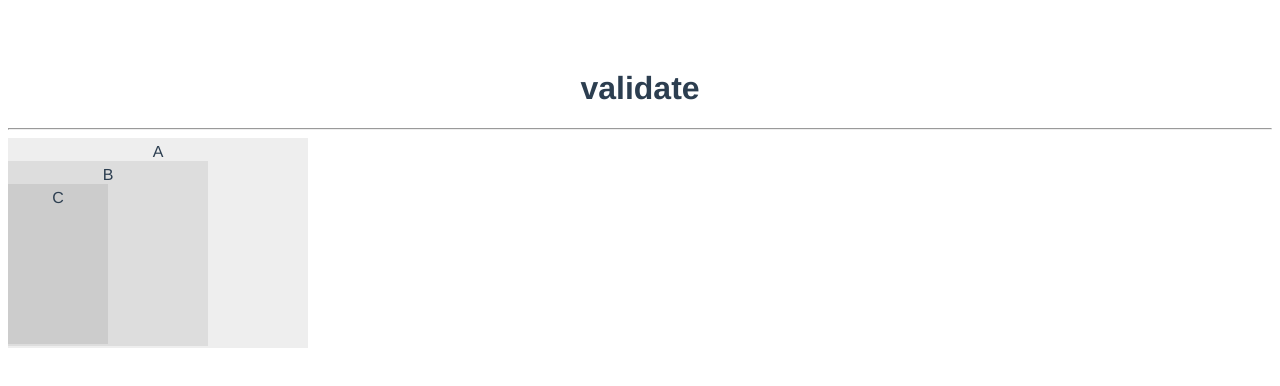
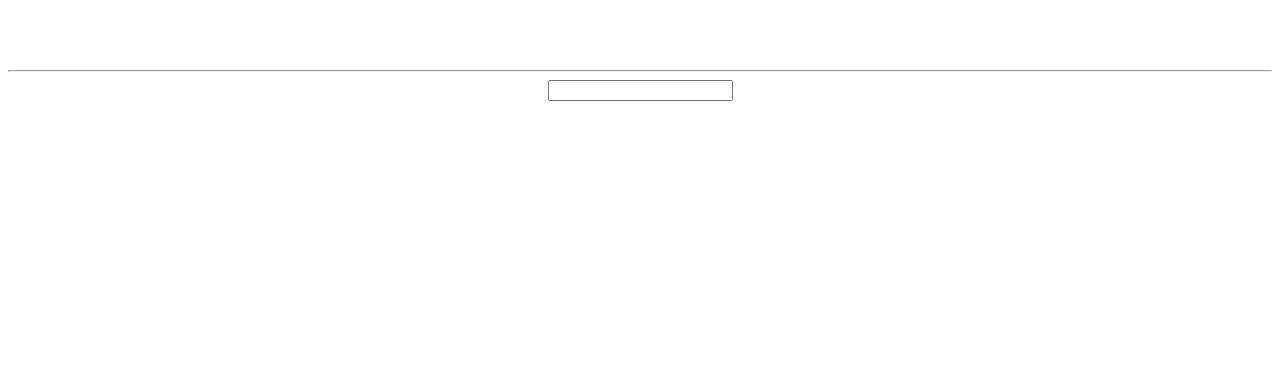
Before and after one commit to s-peace/vue_options_app, a Vue app: page / in a window 1280 px wide. Shown: the top 386 px of the page. Built offline with nearby package versions, Linux system fonts and the light colour scheme.

Commit message:
event key

```diff
--- a/src/App.vue
+++ b/src/App.vue
@@ -1,6 +1,6 @@
 <template>
   <div id="app">
-    <HelloWorld title="validate" />
+    <HelloWorld title="" />
   </div>
 </template>
 
@@ -14,7 +14,7 @@ export default {
   },
   data: function(){
     return {
-      message: "validate",
+      message: "",
       num: 99,
     };
   },
--- a/src/components/HelloWorld.vue
+++ b/src/components/HelloWorld.vue
@@ -3,11 +3,7 @@
     <h1>{{title}}</h1>
     <pre v-on:click="clear">{{message}}</pre>
     <hr>
-    <div id="out" class="out" v-on:click="a_event">A
-      <div id="mid" class="mid" v-on:click.self="b_event">B
-        <div id="in" class="in" v-on:click="c_event">C</div>
-      </div>
-    </div>
+    <div><input type="text" v-on:keydown="type"></div>
   </div>
 </template>
 
@@ -24,19 +20,14 @@ export default {
     };
   },
   methods:{
-    a_event: function(event){
-      this.message += "A_Event [" + event.target.id
-                      + ' → ' + event.currentTarget .id + "]\n";
+    type: function() {
+      this.message += event.key + ' ';
+      if(event.key == "Escape"){
+        this.message = '';
+      }
+      event.target.value = '';
     },
-    b_event: function(event){
-      this.message += "B_Event [" + event.target.id
-                      + ' → ' + event.currentTarget .id + "]\n";
-    },
-    c_event: function(event){
-      this.message += "C_Event [" + event.target.id
-                      + ' → ' + event.currentTarget .id + "]\n";
-    },
-    clear: function() {
+    clear: function(){
       this.message = '';
     }
   },
```
